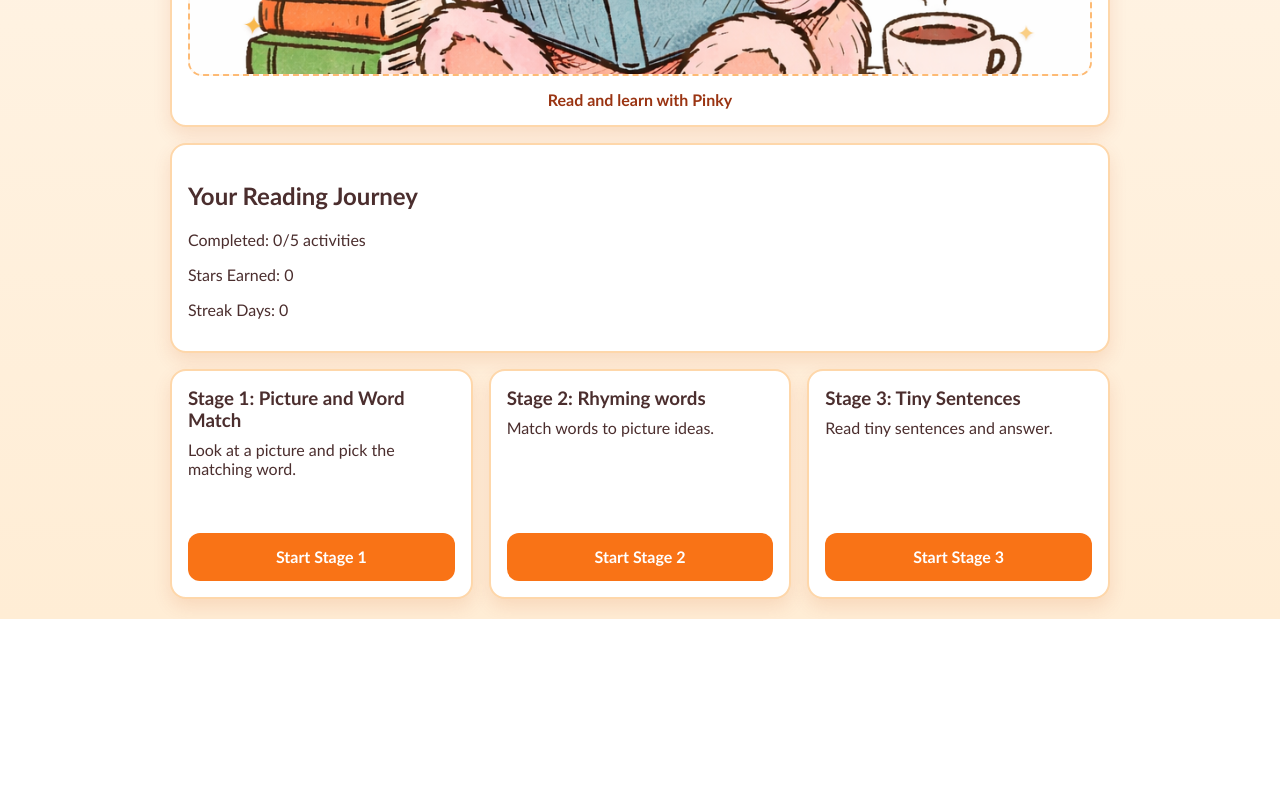
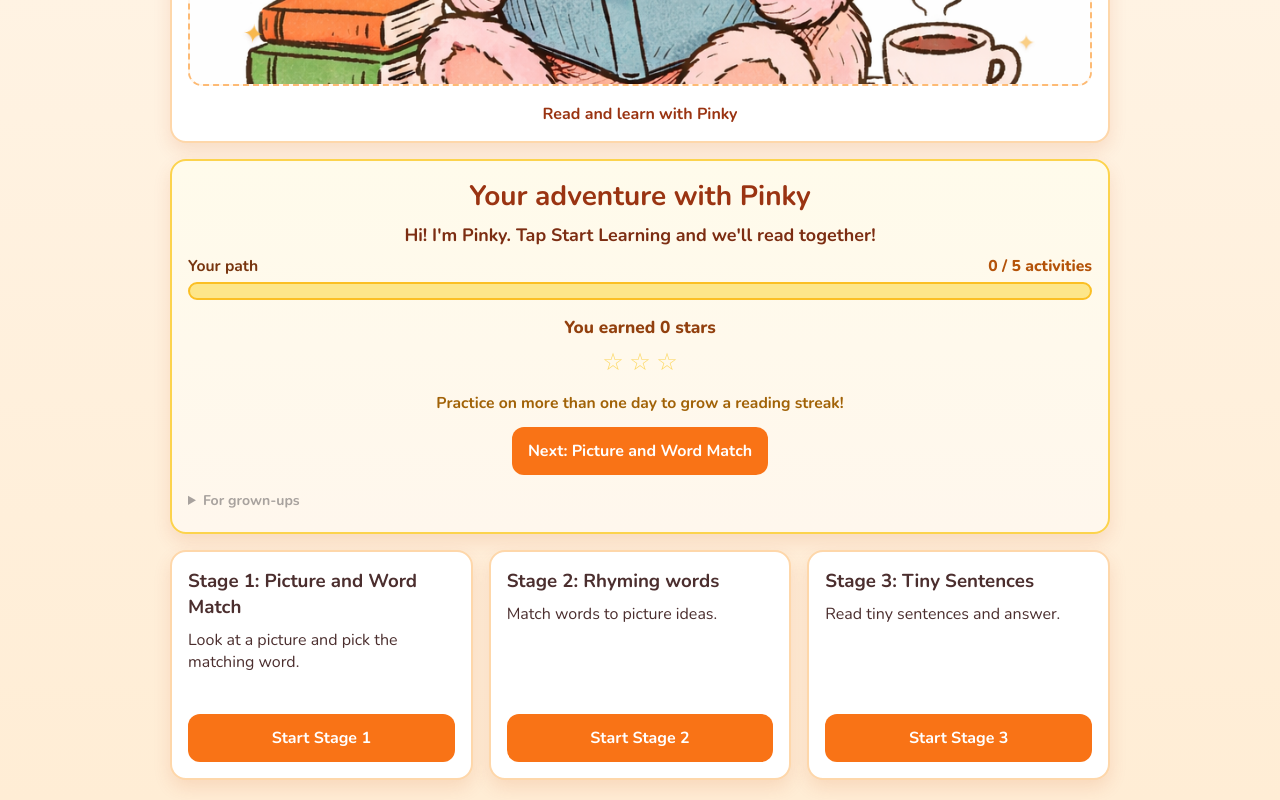
Before and after one commit to happilyeverafter95/young-readers-practice, a Next.js app: page / in a window 1280 px wide. Shown: the part 572-1372 px from the top of the page. Before the commit the page ends 1191 px from the top, so only its background shows below. Built offline with nearby package versions, Linux system fonts and the light colour scheme.

Commit message:
touch up progress tracker

```diff
--- a/app/globals.css
+++ b/app/globals.css
@@ -16,7 +16,7 @@
 
 body {
   margin: 0;
-  font-family: "Trebuchet MS", "Comic Sans MS", Arial, sans-serif;
+  font-family: var(--font-nunito), system-ui, sans-serif;
   background: linear-gradient(180deg, #fff7ed, #ffedd5);
   color: var(--ink);
 }
@@ -486,3 +486,174 @@ a {
 .badge-item {
   font-weight: 700;
 }
+
+/* Home: adventure / journey panel */
+.journey-panel {
+  background: linear-gradient(180deg, #fffbeb, #fff7ed);
+  border-color: #fcd34d;
+}
+
+.journey-title {
+  margin: 0 0 0.5rem;
+  font-size: clamp(1.35rem, 4vw, 1.75rem);
+  text-align: center;
+  color: #9a3412;
+}
+
+.journey-mascot {
+  margin: 0 0 0.35rem;
+  font-size: 1.12rem;
+  font-weight: 700;
+  line-height: 1.45;
+  text-align: center;
+  color: #7c2d12;
+}
+
+.journey-progress-block {
+  margin-bottom: 1rem;
+}
+
+.journey-progress-label {
+  display: flex;
+  justify-content: space-between;
+  align-items: baseline;
+  font-weight: 700;
+  font-size: 0.98rem;
+  color: #78350f;
+  margin-bottom: 0.35rem;
+}
+
+.journey-progress-count {
+  font-weight: 800;
+  color: #b45309;
+}
+
+.journey-progress-track {
+  height: 1.1rem;
+  border-radius: 999px;
+  background: #fde68a;
+  border: 2px solid #fbbf24;
+  overflow: hidden;
+}
+
+.journey-progress-fill {
+  height: 100%;
+  border-radius: 999px;
+  background: linear-gradient(90deg, #22c55e, #eab308);
+  transition: width 0.45s ease-out;
+}
+
+.journey-stars-block {
+  margin-bottom: 0.85rem;
+}
+
+.journey-stars-label {
+  margin: 0 0 0.45rem;
+  font-weight: 800;
+  font-size: 1.08rem;
+  color: #92400e;
+  text-align: center;
+}
+
+.journey-stars {
+  display: flex;
+  flex-wrap: wrap;
+  align-items: center;
+  justify-content: center;
+  gap: 0.2rem 0.35rem;
+}
+
+.journey-star--filled {
+  font-size: 1.65rem;
+  line-height: 1;
+  color: #eab308;
+  text-shadow: 0 1px 0 #ca8a04;
+}
+
+.journey-stars-more {
+  font-size: 1rem;
+  font-weight: 800;
+  color: #b45309;
+  margin-left: 0.15rem;
+}
+
+.journey-stars-empty {
+  display: flex;
+  flex-wrap: wrap;
+  align-items: center;
+  justify-content: center;
+  gap: 0.35rem;
+  margin: 0;
+}
+
+.journey-star-outline {
+  font-size: 1.5rem;
+  color: #fcd34d;
+  opacity: 0.85;
+}
+
+.journey-stars--entrance {
+  animation: journeyStarsPop 0.9s ease-out;
+}
+
+@keyframes journeyStarsPop {
+  0% {
+    transform: scale(1);
+  }
+  35% {
+    transform: scale(1.06);
+  }
+  100% {
+    transform: scale(1);
+  }
+}
+
+@media (prefers-reduced-motion: reduce) {
+  .journey-progress-fill {
+    transition: none;
+  }
+
+  .journey-stars--entrance {
+    animation: none;
+  }
+}
+
+.journey-streak {
+  margin: 0 0 0.85rem;
+  text-align: center;
+  font-weight: 700;
+  font-size: 0.98rem;
+  color: #a16207;
+}
+
+.journey-cta-wrap {
+  display: flex;
+  justify-content: center;
+  margin-bottom: 0.65rem;
+}
+
+.journey-cta {
+  min-width: 12rem;
+}
+
+.journey-parent-details {
+  margin: 0;
+  font-size: 0.88rem;
+  color: #78716c;
+}
+
+.journey-parent-details summary {
+  cursor: pointer;
+  font-weight: 700;
+  color: #a8a29e;
+  padding: 0.35rem 0;
+}
+
+.journey-parent-details summary:hover {
+  color: #78716f;
+}
+
+.journey-parent-details p {
+  margin: 0.35rem 0 0;
+  line-height: 1.5;
+}
--- a/app/layout.tsx
+++ b/app/layout.tsx
@@ -1,6 +1,14 @@
 import type { Metadata } from "next";
+import { Nunito } from "next/font/google";
 import { ProgressProvider } from "@/components/progress-context";
 import "./globals.css";
+
+const nunito = Nunito({
+  subsets: ["latin"],
+  weight: ["400", "600", "700", "800"],
+  display: "swap",
+  variable: "--font-nunito"
+});
 
 export const metadata: Metadata = {
   title: "Young Readers Practice",
@@ -9,7 +17,7 @@ export const metadata: Metadata = {
 
 export default function RootLayout({ children }: { children: React.ReactNode }) {
   return (
-    <html lang="en">
+    <html lang="en" className={nunito.variable}>
       <body>
         <ProgressProvider>{children}</ProgressProvider>
       </body>
--- a/components/home-client.tsx
+++ b/components/home-client.tsx
@@ -1,17 +1,125 @@
 "use client";
 
+import Link from "next/link";
+import { allStages, getActivitiesForStage, stageNames } from "@/lib/content/activities";
 import { useProgress } from "@/components/progress-context";
 
+const MAX_STARS_SHOWN = 14;
+
+function mascotMessage(completed: number, total: number): string {
+  if (total === 0) return "Hi! I'm Pinky. Tap Start Learning and we'll read together!";
+  if (completed === 0) return "Hi! I'm Pinky. Tap Start Learning and we'll read together!";
+  if (completed >= total) return "You finished every activity! I'm doing a happy dance!";
+  const half = total / 2;
+  if (completed >= half) return "You're past halfway — you're a reading star!";
+  if (completed === 1) return "One activity done! That was awesome!";
+  if (completed >= 2) return "You're on a roll! Want to do another one?";
+  return "Nice work — let's keep going!";
+}
+
 export function HomeClient() {
-  const { summary, progress } = useProgress();
+  const { summary, progress, canAccessStage } = useProgress();
+
+  const { completedCount, totalActivities } = summary;
+  const total = totalActivities || 1;
+  const progressPercent = Math.min(100, Math.round((completedCount / total) * 100));
+
+  let nextHref = "/learn";
+  let nextLabel = "Explore all stages";
+  for (const stage of allStages) {
+    if (!canAccessStage(stage)) continue;
+    const acts = getActivitiesForStage(stage);
+    const hasIncomplete = acts.some((a) => !progress.activityRecords[a.id]);
+    if (hasIncomplete) {
+      nextHref = `/learn?stage=${stage}`;
+      nextLabel = `Next: ${stageNames[stage]}`;
+      break;
+    }
+  }
+
+  const shownStars = Math.min(progress.totalStars, MAX_STARS_SHOWN);
+  const starOverflow = Math.max(0, progress.totalStars - MAX_STARS_SHOWN);
+  const starWord = progress.totalStars === 1 ? "star" : "stars";
+
   return (
-    <section className="panel">
-      <h2>Your Reading Journey</h2>
-      <p>
-        Completed: {summary.completedCount}/{summary.totalActivities} activities
+    <section className="panel journey-panel">
+      <h2 className="journey-title">Your adventure with Pinky</h2>
+
+      <p className="journey-mascot" role="status">
+        {mascotMessage(completedCount, totalActivities)}
       </p>
-      <p>Stars Earned: {progress.totalStars}</p>
-      <p>Streak Days: {progress.streakDays}</p>
+
+      <div className="journey-progress-block">
+        <div className="journey-progress-label">
+          <span>Your path</span>
+          <span className="journey-progress-count">
+            {completedCount} / {totalActivities} activities
+          </span>
+        </div>
+        <div className="journey-progress-track" role="progressbar" aria-valuenow={progressPercent} aria-valuemin={0} aria-valuemax={100}>
+          <div className="journey-progress-fill" style={{ width: `${progressPercent}%` }} />
+        </div>
+      </div>
+
+      <div className="journey-stars-block">
+        <p className="journey-stars-label">
+          You earned {progress.totalStars} {starWord}
+        </p>
+        {progress.totalStars === 0 ? (
+          <p className="journey-stars-empty">
+            <span className="journey-star-outline" aria-hidden>
+              ☆
+            </span>
+            <span className="journey-star-outline" aria-hidden>
+              ☆
+            </span>
+            <span className="journey-star-outline" aria-hidden>
+              ☆
+            </span>
+          </p>
+        ) : (
+          <div
+            key={progress.totalStars}
+            className="journey-stars journey-stars--entrance"
+            aria-label={`${progress.totalStars} stars`}
+          >
+            {Array.from({ length: shownStars }, (_, i) => (
+              <span key={i} className="journey-star journey-star--filled" aria-hidden>
+                ★
+              </span>
+            ))}
+            {starOverflow > 0 ? (
+              <span className="journey-stars-more" aria-hidden>
+                +{starOverflow}
+              </span>
+            ) : null}
+          </div>
+        )}
+      </div>
+
+      <p className="journey-streak">
+        {progress.streakDays > 0
+          ? `Reading streak: ${progress.streakDays} day${progress.streakDays === 1 ? "" : "s"} in a row!`
+          : "Practice on more than one day to grow a reading streak!"}
+      </p>
+
+      <div className="journey-cta-wrap">
+        <Link href={nextHref} className="primary-button journey-cta">
+          {nextLabel}
+        </Link>
+      </div>
+
+      <details className="journey-parent-details">
+        <summary>For grown-ups</summary>
+        {completedCount === 0 ? (
+          <p>Progress is saved on this device only (no account).</p>
+        ) : (
+          <p>
+            Average best score across finished activities: {Math.round(summary.averageBestScore * 100)}%. Completion:{" "}
+            {progressPercent}% of all activities.
+          </p>
+        )}
+      </details>
     </section>
   );
 }
```
